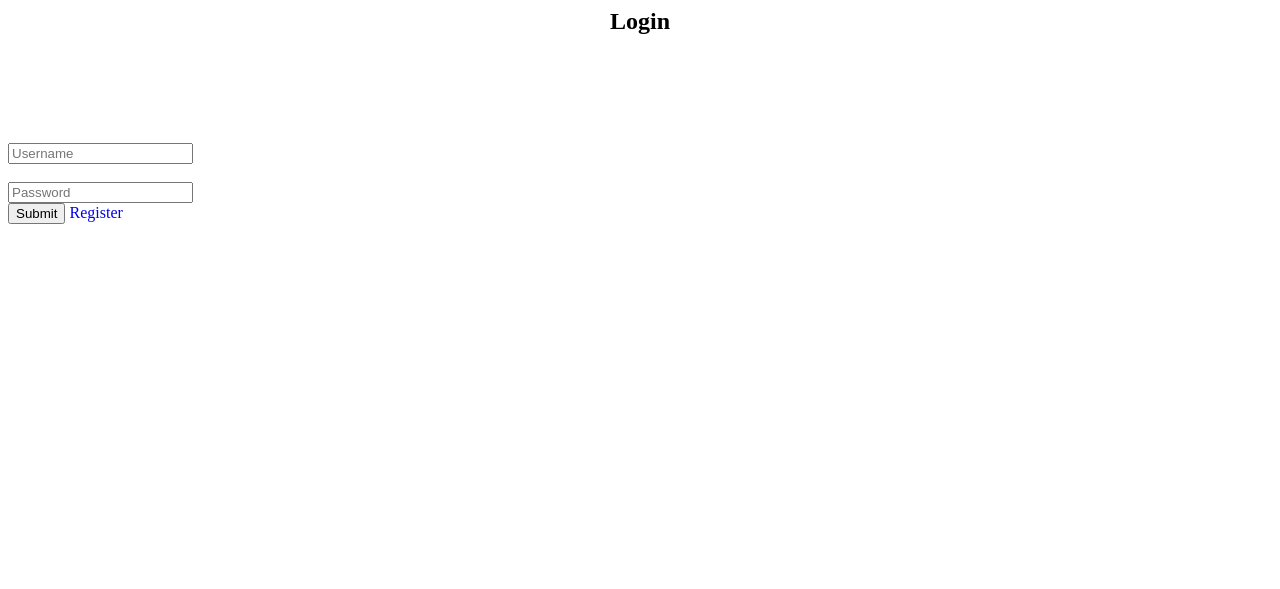
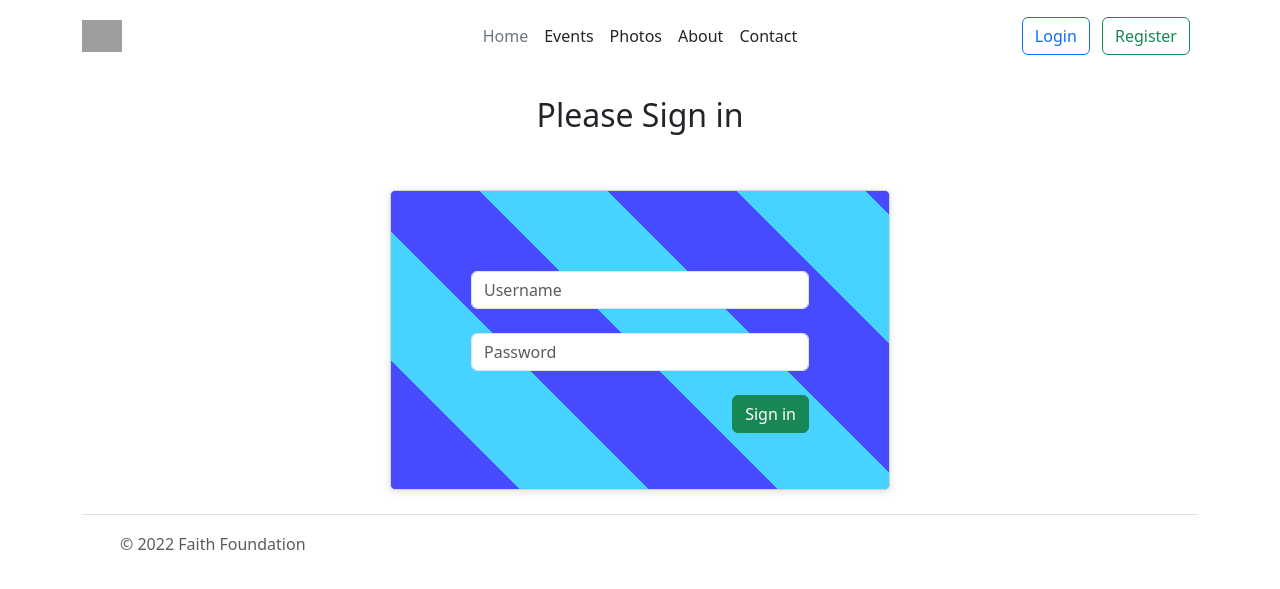
Before and after one commit to faith-foundation/faithfoundation, a Django app: page /login in a window 1280 px wide. Shown: the top 589 px of the page. Run offline with Django 3.2, Linux system fonts and the light colour scheme; grey boxes are pictures that could not be loaded.

Commit message:
UI changes, register form completed

```diff
--- /dev/null
+++ b/pagehandling/templates/about.html
@@ -0,0 +1,4 @@
+{% extends 'base.html' %}
+{% block content %}
+<h1>About</h1>
+{% endblock content %}
--- a/pagehandling/templates/base.html
+++ b/pagehandling/templates/base.html
@@ -14,5 +14,8 @@
     {% block content %}{% endblock content%}
 
     {% include "includes/footer.html" %}
+
+    {% include "footer.html" %}
+
 </body>
 </html>
--- /dev/null
+++ b/pagehandling/templates/contact.html
@@ -0,0 +1,4 @@
+{% extends 'base.html' %}
+{% block content %}
+<h1>Contact</h1>
+{% endblock content %}
--- a/pagehandling/templates/event_registration.html
+++ b/pagehandling/templates/event_registration.html
@@ -1,3 +1,5 @@
+{% extends 'base.html' %}
+
 {% block content %}
 
 <h1>Events</h1>
--- /dev/null
+++ b/pagehandling/templates/footer.html
@@ -0,0 +1,20 @@
+{% block content %}
+<div class="b-example-divider"></div>
+
+<div class="container">
+  <footer class="d-flex flex-wrap justify-content-between align-items-center py-3 my-4 border-top">
+    <div class="col-md-4 d-flex align-items-center">
+      <a href="/" class="mb-3 me-2 mb-md-0 text-muted text-decoration-none lh-1">
+        <svg class="bi" width="30" height="24"><use xlink:href="#bootstrap"/></svg>
+      </a>
+      <span class="mb-3 mb-md-0 text-muted">&copy; 2022 Faith Foundation</span>
+    </div>
+
+    <ul class="nav col-md-4 justify-content-end list-unstyled d-flex">
+      <li class="ms-3"><a class="text-muted" href="#"><svg class="bi" width="24" height="24"><use xlink:href="#twitter"/></svg></a></li>
+      <li class="ms-3"><a class="text-muted" href="#"><svg class="bi" width="24" height="24"><use xlink:href="#instagram"/></svg></a></li>
+      <li class="ms-3"><a class="text-muted" href="#"><svg class="bi" width="24" height="24"><use xlink:href="#facebook"/></svg></a></li>
+    </ul>
+  </footer>
+</div>
+{% endblock content %}
--- a/pagehandling/templates/header.html
+++ b/pagehandling/templates/header.html
@@ -1,17 +1,17 @@
 
 {% block content %}
 <div class="container">
-    <header class="d-flex flex-wrap align-items-center justify-content-center justify-content-md-between py-3 mb-4 border-bottom">
-      <a href="/" class="d-flex align-items-center col-md-3 mb-2 mb-md-0 text-dark text-decoration-none">
-        <svg class="bi me-2" width="40" height="32" role="img" aria-label="Bootstrap"><use xlink:href="#bootstrap"/></svg>
+    <header class="d-flex flex-wrap align-items-center justify-content-center justify-content-md-between py-3 mb-4">
+      <a href="{% url 'home' %}" class="d-flex align-items-center col-md-3 mb-2 mb-md-0 text-dark text-decoration-none">
+        <img class="bi me-2" width="40" height="32" href aria-label="Bootstrap" src="https://scontent.fpnq2-1.fna.fbcdn.net/v/t39.30808-1/307843684_460708726086017_2128472403665626846_n.jpg?stp=c17.0.40.40a_cp0_dst-jpg_p40x40&_nc_cat=101&ccb=1-7&_nc_sid=c6021c&_nc_ohc=qSNH-x4GTKUAX8fGM0S&_nc_ht=scontent.fpnq2-1.fna&oh=00_AfAqaI5wO9EJY8ohw91prRJaLku0HzhNA4uIq1DDC-ivHg&oe=63B99E8C">
       </a>
 
       <ul class="nav col-12 col-md-auto mb-2 justify-content-center mb-md-0">
-        <li><a href="#" class="nav-link px-2 link-secondary">Home</a></li>
-        <li><a href="#" class="nav-link px-2 link-dark">Features</a></li>
-        <li><a href="#" class="nav-link px-2 link-dark">Pricing</a></li>
-        <li><a href="#" class="nav-link px-2 link-dark">FAQs</a></li>
-        <li><a href="#" class="nav-link px-2 link-dark">About</a></li>
+        <li><a href="{% url 'home' %}" class="nav-link px-2 link-secondary">Home</a></li>
+        <li><a href="{% url 'events' %}" class="nav-link px-2 link-dark">Events</a></li>
+        <li><a href="{% url 'photos' %}" class="nav-link px-2 link-dark">Photos</a></li>
+        <li><a href="{% url 'about' %}" class="nav-link px-2 link-dark">About</a></li>
+        <li><a href="{% url 'contact' %}" class="nav-link px-2 link-dark">Contact</a></li>
       </ul>
 
       <div class="col-md-3 text-end">
@@ -19,10 +19,13 @@
         {% if user.is_authenticated %}
         Hello, {{ request.user.username }}!  <a class="btn btn-outline-danger me-2" href="{% url 'logout' %}"> Logout</a>
         {% else %}
-        <a href="{% url 'login' %}" class="btn btn-outline-primary me-2">Login/Register</a>
+        <a href="{% url 'login' %}" class="btn btn-outline-primary me-2">Login</a>
+        <a href="{% url 'register' %}" class="btn btn-outline-success me-2">Register</a>
         {% endif %}
 
       </div>
     </header>
   </div>
+
+
   {% endblock content%}
--- a/pagehandling/templates/index.html
+++ b/pagehandling/templates/index.html
@@ -1,11 +1,10 @@
 {% extends 'base.html' %}
 {% block content %}
-<h1>Home</h1>
 
         <div class="container col-xxl-8 px-4 py-5">
           <div class="row flex-lg-row-reverse align-items-center g-5 py-5">
             <div class="col-10 col-sm-8 col-lg-6">
-              <img src="bootstrap-themes.png" class="d-block mx-lg-auto img-fluid" alt="Bootstrap Themes" width="700" height="500" loading="lazy">
+              <img src="https://scontent.fpnq2-1.fna.fbcdn.net/v/t39.30808-6/309321561_460708729419350_8061883825852105870_n.jpg?stp=dst-jpg_s960x960&_nc_cat=111&ccb=1-7&_nc_sid=e3f864&_nc_ohc=uUYZKNJxAnkAX-UmXWL&_nc_ht=scontent.fpnq2-1.fna&oh=00_AfBkYusgc2eYNY-YDLAYD_rq2iJOmZeLhg9cT7xaDad-sg&oe=63B806AD" class="d-block mx-lg-auto img-fluid" alt="Bootstrap Themes" width="700" height="500" loading="lazy">
             </div>
             <div class="col-lg-6">
               <h1 class="display-5 fw-bold lh-1 mb-3">Responsive left-aligned hero with image</h1>
--- /dev/null
+++ b/pagehandling/templates/photos.html
@@ -0,0 +1,4 @@
+{% extends 'base.html' %}
+{% block content %}
+<h1>Photos</h1>
+{% endblock content %}
--- a/pagehandling/urls.py
+++ b/pagehandling/urls.py
@@ -3,4 +3,7 @@ from . import views
 urlpatterns = [
     path('', views.home, name="home"),
     path('events/', views.event_form, name="events"),
+    path('photos/', views.photos, name="photos"),
+    path('about/', views.about, name="about"),
+    path('contact/', views.contact, name="contact"),
 ]
--- a/userhandling/forms.py
+++ b/userhandling/forms.py
@@ -1,13 +1,30 @@
 from django.contrib.auth.forms import UserCreationForm
 from django.contrib.auth.models import User
 from django import forms
+
+gender_choices = [
+    ('Male', 'Male'),
+    ('Female', 'Female'),
+    ('Other', 'Other'),
+]
+
+language_choices = [
+    ('Hindi', 'Hindi'),
+    ('Marathi', 'Marathi'),
+    ('English', 'English'),
+]
+
 
 class RegisterUserForm(UserCreationForm):
     email = forms.EmailField(required=True)
     first_name = forms.CharField(max_length=50, required=True)
     last_name = forms.CharField(max_length=50, required=True)
-    date_of_birth = forms.DateField(required=True)
+    date_of_birth = forms.DateField(required=True, widget=forms.SelectDateWidget())
+    gender = forms.CharField(widget=forms.Select(choices=gender_choices))
     mobile_number = forms.CharField(max_length=12, required=True)
+    language_of_choice = forms.CharField(widget=forms.Select(choices=language_choices))
+    address = forms.CharField(widget=forms.Textarea)
+
 
     class Meta:
         model = User
--- a/userhandling/templates/login.html
+++ b/userhandling/templates/login.html
@@ -1,35 +1,50 @@
+{% extends "base.html" %}
 {% block content %}
-<div class="login-div">
-    <h2 style="text-align: center;">Login</h2>
+
+<style>
+    .cardstyle{
+    border: 1px solid lightgrey;
+    height:300px;
+    width:500px;
+    padding:80px;
+    background-image: repeating-linear-gradient(45deg, transparent, transparent 91px, #47d3ff 91px, #47d3ff 182px);
+    background-color: #474bff;
+    box-shadow: rgba(99, 99, 99, 0.2) 0px 2px 8px 0px;
+    border-radius:5px;
+    }
+</style>
+
+<h2 style="text-align: center;">Please Sign in</h2>
+
 <br><br>
-    <form action="" method="post">
-        {% csrf_token %}
-        <form>
 
     <!-- Alert message is user login authentication failed -->
-
     {% if messages %}
     {% for message in messages %}
-                    <div style="color: red;">{{ message }}</div>
+    <div class="alert alert-danger container" style="border:1px solid transparent; width: 500px; text-align:center;" role="alert">
+        {{ message }}
+    </div>
+
     {% endfor %}
     {% endif %}
 
-</div>
-            <br><br>
+<div class="container cardstyle">
+<form action="" method="post">
+    {% csrf_token %}
+
     <div class="form-group">
-
-              <!-- <label for="Exampleusername">Username</label> -->
             <input type="text" class="form-control login-input" name="username" aria-describedby="emailHelp" placeholder="Username">
     </div>
+
     <br>
+
     <div class="form-group">
-              <!-- <label for="Examplepassword">Password</label> -->
         <input type="password" class="form-control register-input" name="password" placeholder="Password">
     </div>
-        <input type="submit" value="Submit" class="link-login">
+    <br>
+
+    <input type="submit" value="Sign in" class="btn btn-success" style="float:right;">
 </form>
-    <a class="link-register" style="text-decoration: none;" href="{% url 'register' %}">Register</a>
 </div>
 
-
 {% endblock content %}
--- a/userhandling/views.py
+++ b/userhandling/views.py
@@ -6,6 +6,7 @@ from django.contrib.auth.decorators import user_passes_test
 
 
 # Create your views here.
+
 @user_passes_test(lambda user: not user.username, login_url='home', redirect_field_name=None)
 def login_user(request):
     if request.method == "POST":
```
Also changed, not shown: pagehandling/views.py (+9 -0 lines). Lines whose indentation alone changed are shown as unchanged.
